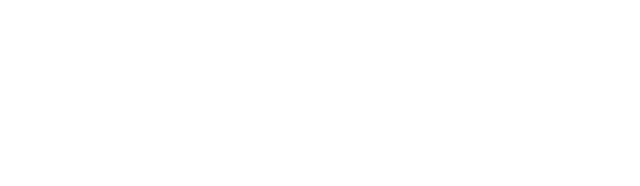
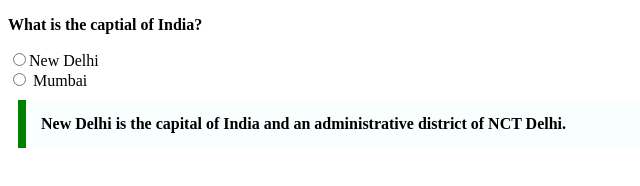
Before and after one commit to acciojob/trivia-Dharam8218, a website: page main.html in a window 1280 px wide. Shown: the whole page, without its empty margins (0-640 px from the left). Drawn offline with Linux system fonts and the light colour scheme.

Commit message:
created a submission

```diff
--- a/main.html
+++ b/main.html
@@ -8,6 +8,14 @@
 
 <body>
 	<!-- the entire body must be written by student -->
+	<p><b>What is the captial of India?</b></p>
+    <input type="radio">New Delhi
+	<br>
+	<input type="radio"> Mumbai
+
+	<blockquote>
+      New Delhi is the capital of India and an administrative district of NCT Delhi.
+    </blockquote>
     <script type="text/javascript" src="./script.js">
 </script>
 
--- a/styles.css
+++ b/styles.css
@@ -1,2 +1,9 @@
-
+blockquote {
+      max-width: 600px;
+      margin: 10px;
+      padding: 15px;
+      border-left: 8px solid green;
+      background-color: #f8fffe;
+      font-weight: bold;
+    }
 /* Your CSS Code here. */
```
